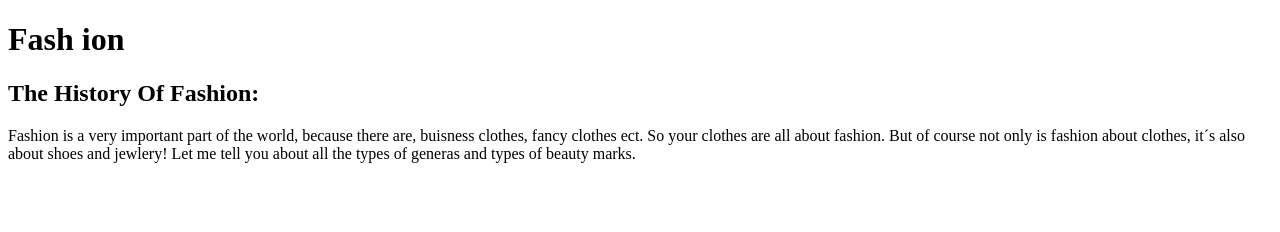
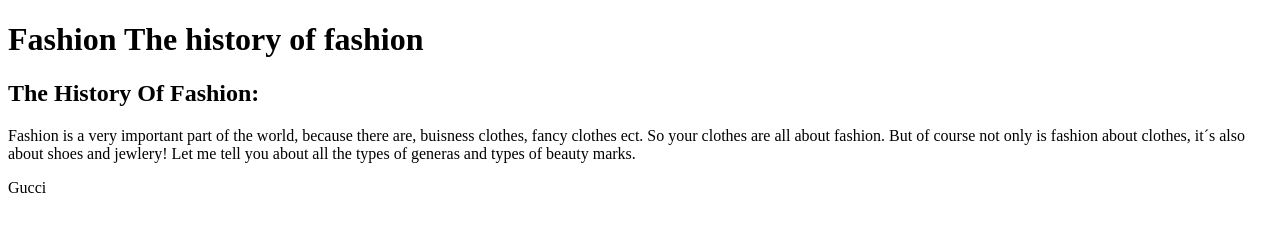
Before and after one commit to spiritualguidancey/mywebpage, a plain HTML site: page index.html in a window 1280 px wide. Drawn offline with Linux system fonts and the light colour scheme.

Commit message:
Update index.html

```diff
--- a/index.html
+++ b/index.html
@@ -2,8 +2,8 @@
 <html>
 <body>
 
-<h1>Fash
- ion</h1>
+<h1>Fashion
+ The history of fashion</h1>
 
 
 
@@ -11,7 +11,8 @@
 
   <p> Fashion is a very important part of the world, because there are, buisness clothes, fancy clothes ect. So your clothes are all about fashion. But of course not only
    is fashion about clothes, it´s also about shoes and jewlery! Let me tell you about all the types of generas and types of beauty marks.</p>
- <P>
+ <P> Gucci
+
 
 
 
```
